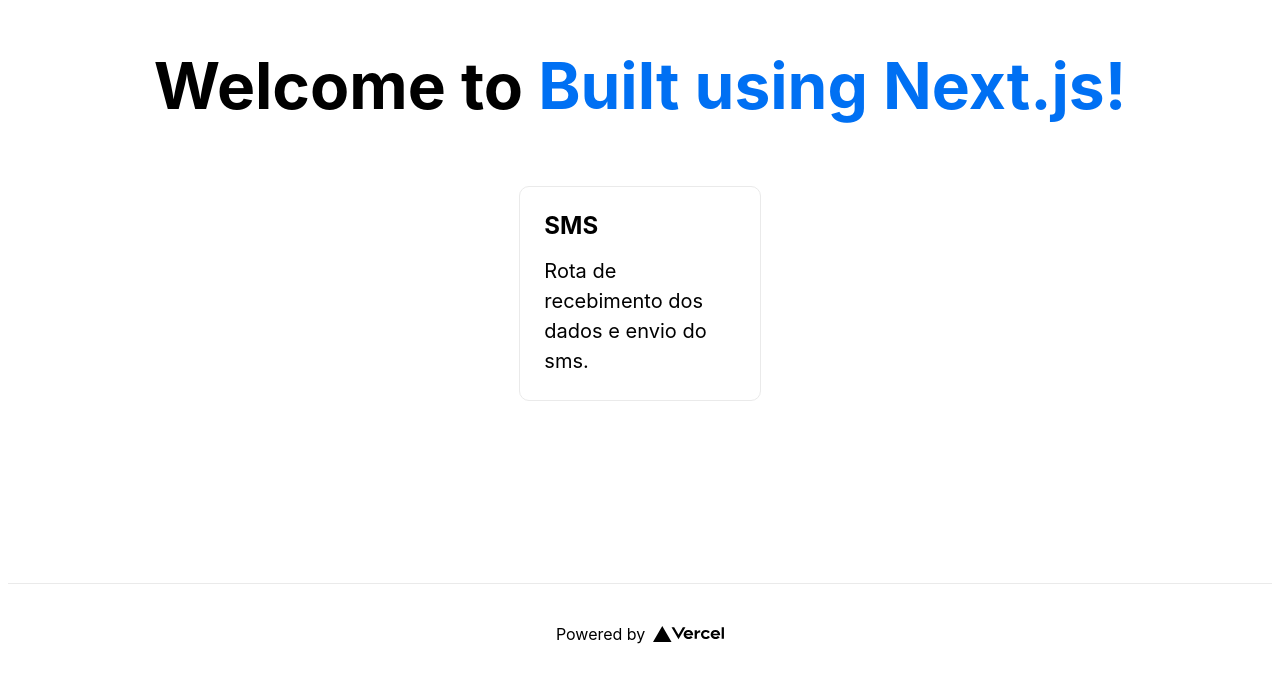
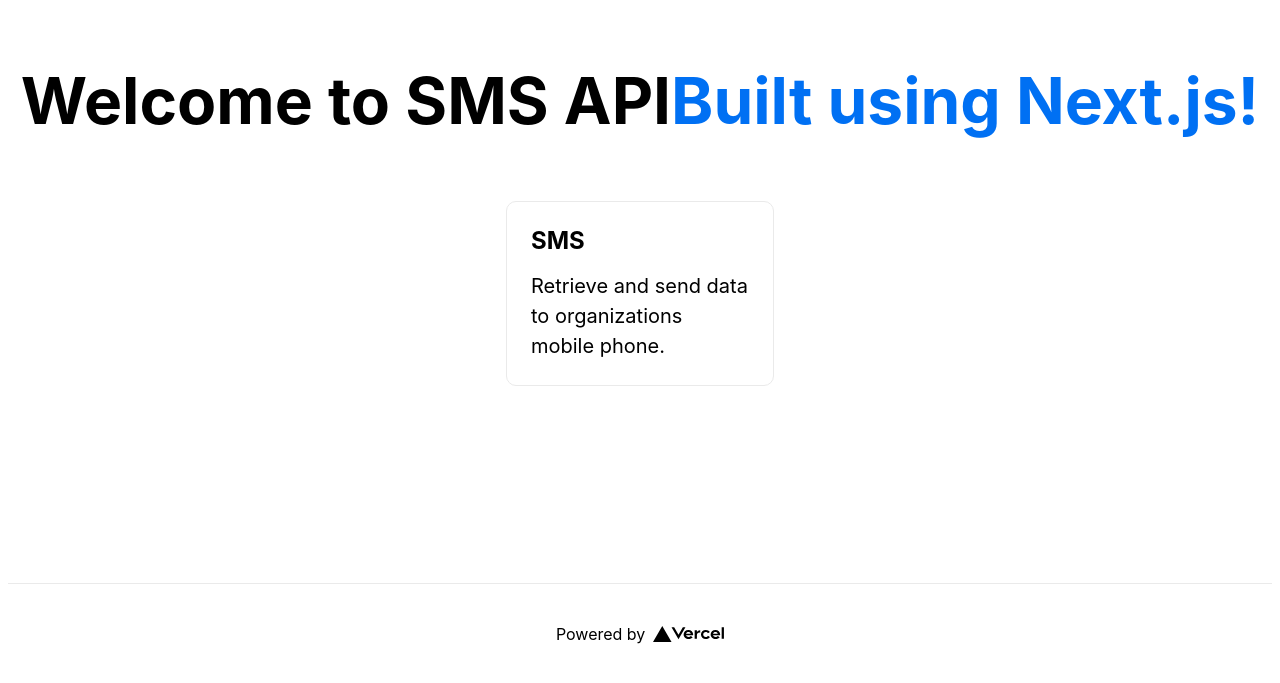
Before and after one commit to gabrielcury/nextjs-vercel, a Next.js app: page / in a window 1280 px wide. Shown: the part 117-800 px from the top of the page. Built offline with nearby package versions, Linux system fonts and the light colour scheme.

Commit message:
Update index.js

```diff
--- a/pages/index.js
+++ b/pages/index.js
@@ -5,13 +5,13 @@ export default function Home() {
   return (
     <div className={styles.container}>
       <Head>
-        <title>Api de envio de SMS ZenVia</title>
+        <title>Send API - SMS ZenVia</title>
         <link rel="icon" href="/favicon.ico" />
       </Head>
 
       <main className={styles.main}>
         <h1 className={styles.title}>
-          Welcome to <a href="https://nextjs.org">Built using Next.js!</a>
+          Welcome to SMS API<a href="https://nextjs.org">Built using Next.js!</a>
         </h1>
 
 
@@ -19,7 +19,7 @@ export default function Home() {
         <div className={styles.grid}>
           <a href="api/sms" className={styles.card}>
             <h3>SMS</h3>
-            <p>Rota de recebimento dos dados e envio do sms.</p>
+            <p>Retrieve and send data to organizations mobile phone.</p>
           </a>
 
 
```
